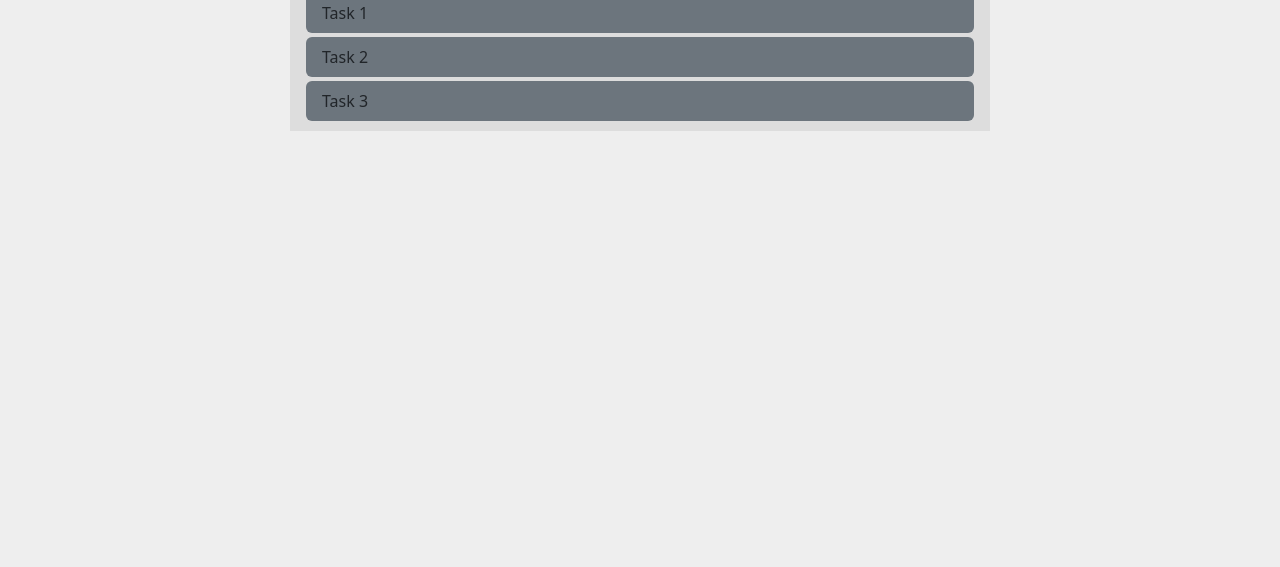
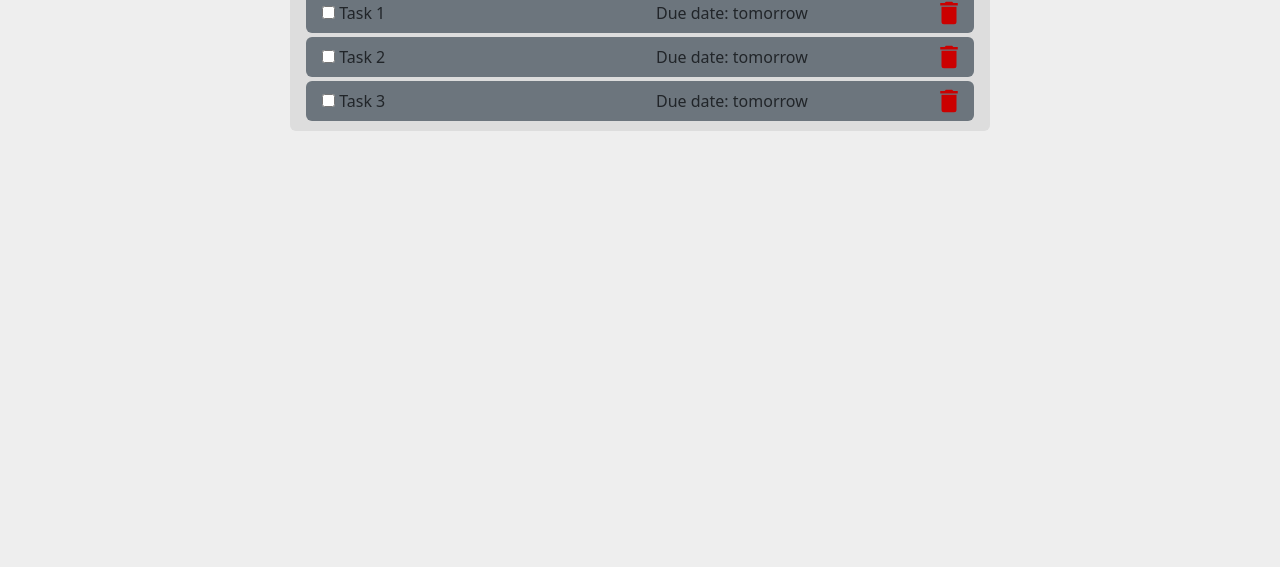
Before and after one commit to autotelico/todo-list, a website: page index.html in a window 1280 px wide. Shown: the part 233-800 px from the top of the page. Drawn offline with nearby package versions, Linux system fonts and the light colour scheme.

Commit message:
add trash bin icons

```diff
--- a/index.html
+++ b/index.html
@@ -1,5 +1,6 @@
 <!DOCTYPE html>
 <html lang="en">
+
 <head>
     <meta charset="UTF-8">
     <meta name="viewport" content="width=device-width, initial-scale=1.0">
@@ -7,13 +8,61 @@
     <link rel="stylesheet" href="styles.css">
     <script src="script.js"></script>
 </head>
+
 <body>
-    <header id="header" class="bg-primary d-flex justify-content-center align-items-center text-decoration-underline fs-1">To-do List</header>
-    <div class="container mt-4 p-3">
+    <header id="header"
+        class="text-muted bg-primary d-flex justify-content-center align-items-center text-decoration-underline fs-1">
+        To-do List
+    </header>
+    <div class="container mt-4 p-3 rounded">
         <h2 id="project-title">Project Title</h2>
-        <div class="task mt-1 bg-secondary rounded p-2 ps-3">Task 1</div>
-        <div class="task mt-1 bg-secondary rounded p-2 ps-3">Task 2</div>
-        <div class="task mt-1 bg-secondary rounded p-2 ps-3">Task 3</div>
+        <div class="task mt-1 bg-secondary rounded p-2 ps-3">
+            <div class="row">
+                <div class="col-sm">
+                    <input type="checkbox">
+                    Task 1
+                </div>
+                <div class="col-sm">Due date: tomorrow
+                    <svg title='Delete task' class="delete-button" xmlns="http://www.w3.org/2000/svg" viewBox="0 0 24 24">
+                        <title>delete</title>
+                        <path
+                            d="M19,4H15.5L14.5,3H9.5L8.5,4H5V6H19M6,19A2,2 0 0,0 8,21H16A2,2 0 0,0 18,19V7H6V19Z" />
+                    </svg>
+                </div>
+            </div>
+        </div>
+        <div class="task mt-1 bg-secondary rounded p-2 ps-3">
+            <div class="row">
+                <div class="col-sm">
+                    <input type="checkbox">
+                    Task 2
+                </div>
+                <div class="col-sm">Due date: tomorrow
+                    <svg title='Delete task' class="delete-button" xmlns="http://www.w3.org/2000/svg" viewBox="0 0 24 24">
+                        <title>delete</title>
+                        <path
+                            d="M19,4H15.5L14.5,3H9.5L8.5,4H5V6H19M6,19A2,2 0 0,0 8,21H16A2,2 0 0,0 18,19V7H6V19Z" />
+                    </svg>
+                </div>
+            </div>
+        </div>
+        <div class="task mt-1 bg-secondary rounded p-2 ps-3">
+            <div class="row">
+                <div class="col-sm">
+                    <input type="checkbox">
+                    Task 3
+                </div>
+                <div class="col-sm">Due date: tomorrow
+                    <svg title='Delete task' class="delete-button" xmlns="http://www.w3.org/2000/svg" viewBox="0 0 24 24">
+                        <title>delete</title>
+                        <path
+                            d="M19,4H15.5L14.5,3H9.5L8.5,4H5V6H19M6,19A2,2 0 0,0 8,21H16A2,2 0 0,0 18,19V7H6V19Z" />
+                    </svg>
+                </div>
+
+            </div>
+        </div>
     </div>
 </body>
+
 </html>
--- a/styles.scss
+++ b/styles.scss
@@ -22,5 +22,16 @@ body {
 }
 
 .task {
+    position: relative;
+}
 
+.delete-button {
+    position: absolute;
+    top: 50%;
+    transform: translateY(-50%);
+    right: 10px;
+    height: 30px;
+    width: 30px;
+    cursor: pointer;
+    filter: invert(10%) sepia(72%) saturate(6559%) hue-rotate(0deg) brightness(100%) contrast(115%);
 }
```
Also changed, not shown: icons/delete-icon.svg (added), styles.css, 1 other file.
